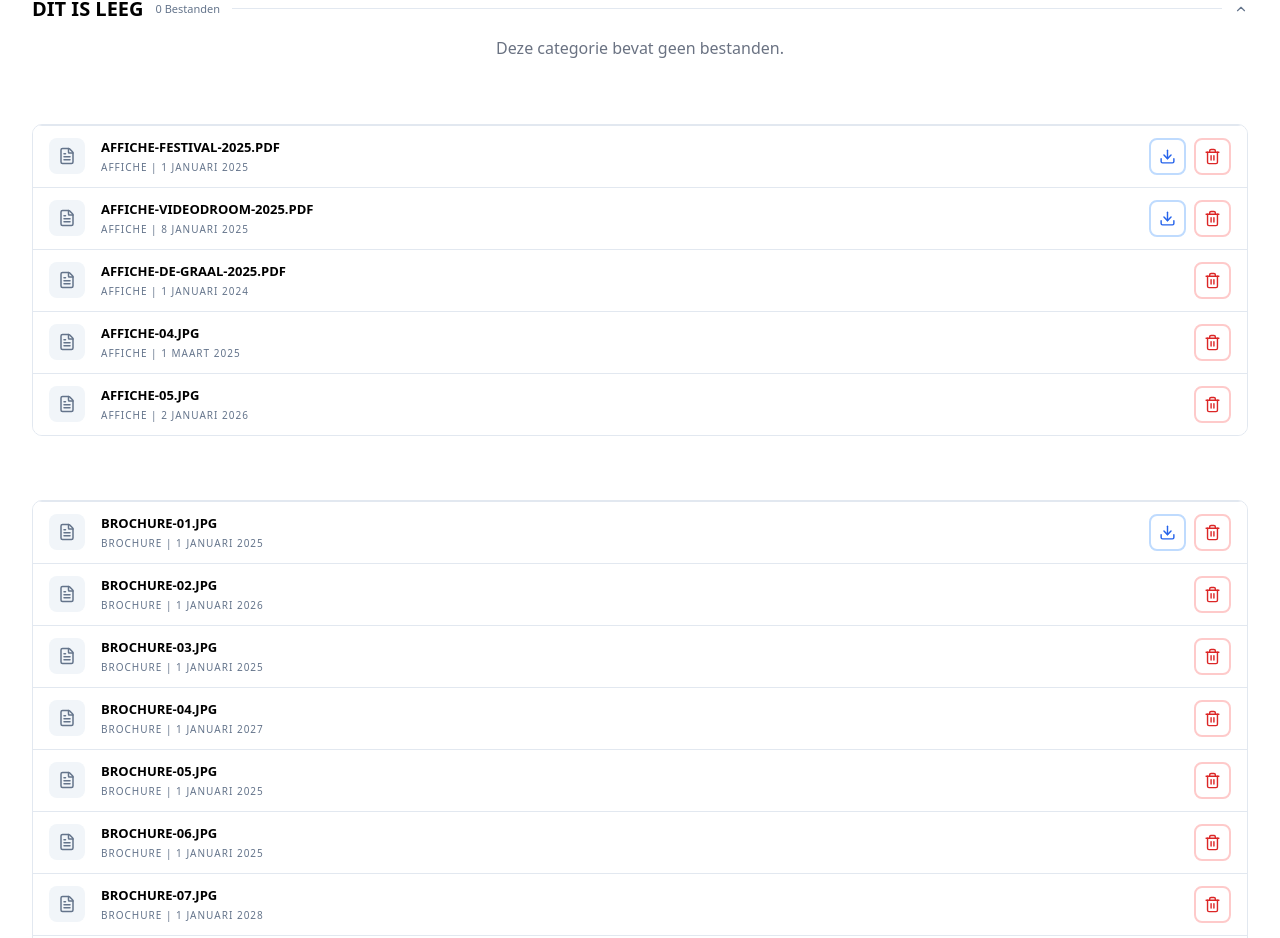
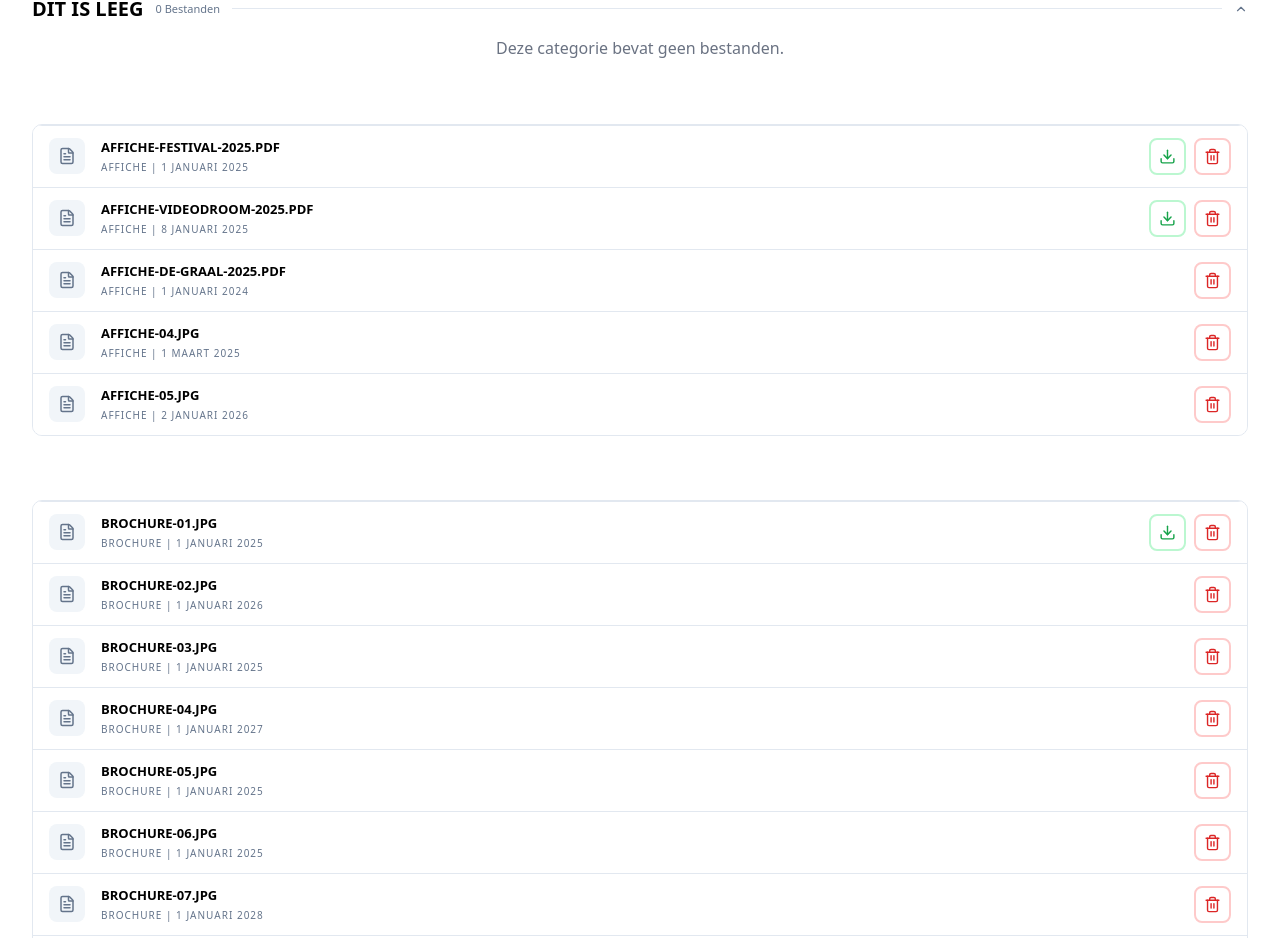
Before and after one commit to SELab-2/viernulvier-4, a Nuxt app in the folder frontend/: page /tempShowcase in a window 1280 px wide. Shown: the part 2214-3152 px from the top of the page. Built offline with nearby package versions, Linux system fonts and the light colour scheme.

Commit message:
green button instead of blue

```diff
--- a/frontend/app/components/admin/DownloadButton.vue
+++ b/frontend/app/components/admin/DownloadButton.vue
@@ -1,7 +1,7 @@
 <script setup lang="ts">
 /**
  * Reusable download action button.
- * Wraps ActionButton with a blue style and download icon.
+ * Wraps ActionButton with a green style and download icon.
  */
 import {Download} from "lucide-vue-next";
 
@@ -25,11 +25,11 @@ const downloadFile = async () => {
 </script>
 
 <template>
-  <!-- Blue download action button -->
+  <!-- Green download action button -->
   <AdminActionButton
       :label="label"
       :size="props.size"
-      variant="blue"
+      variant="green"
       @click="downloadFile"
   >
     <!-- Download icon inherits the computed size from ActionButton -->
```
